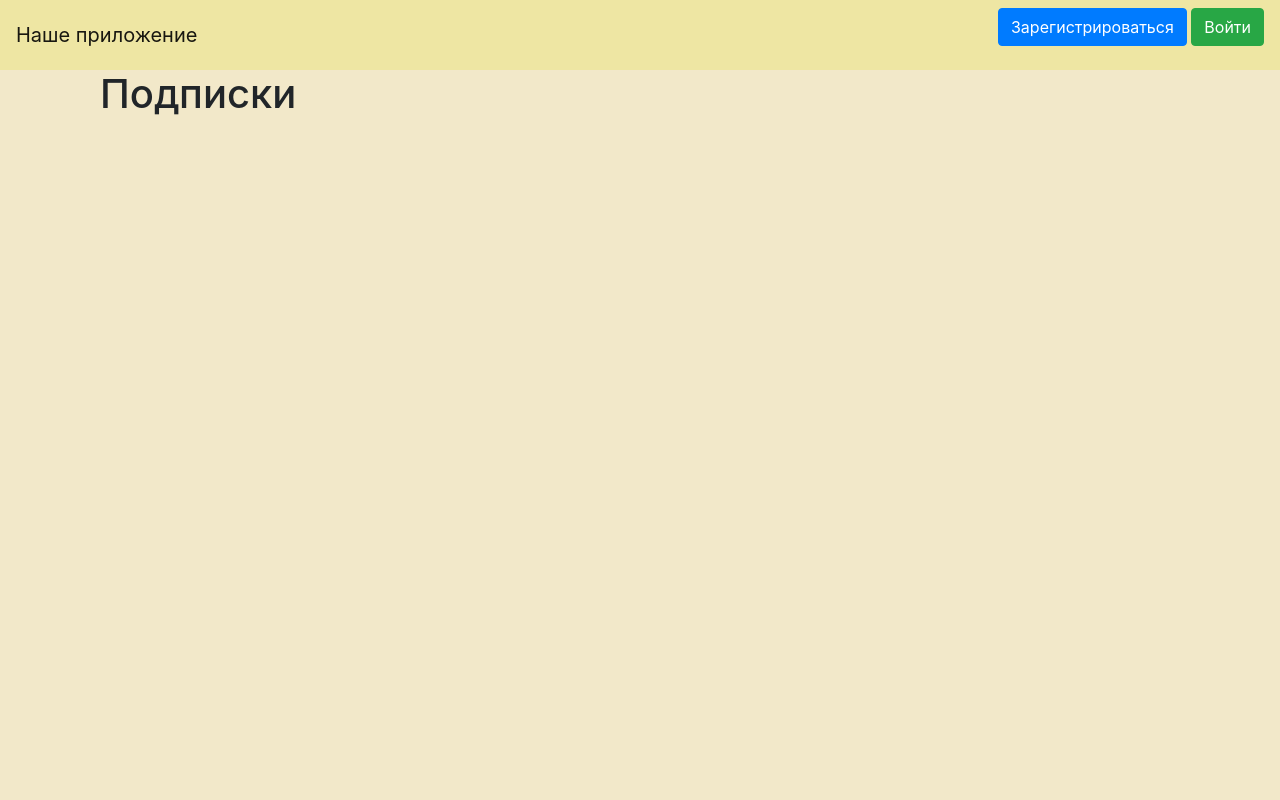
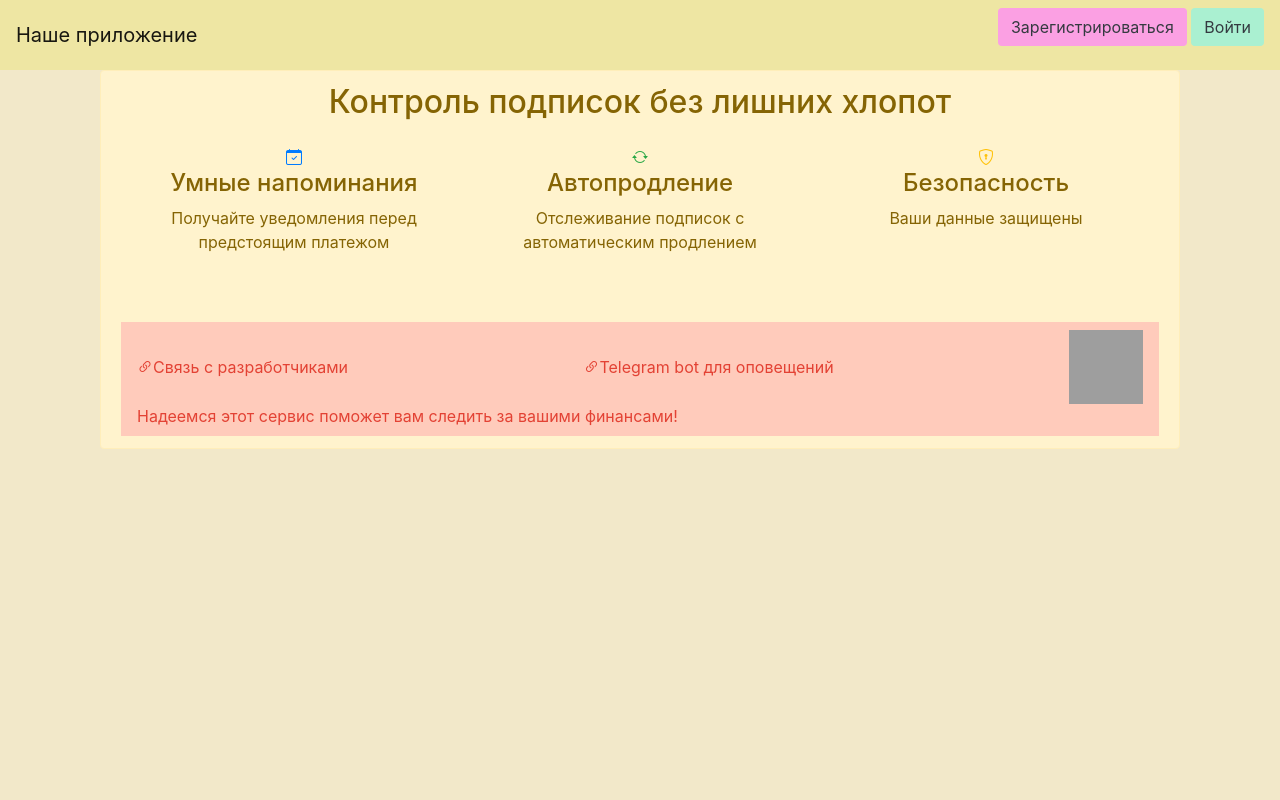
Before and after one commit to anikeevaar/myWEBproj, a Flask app: page / in a window 1280 px wide. Run offline with Flask 3, Linux system fonts and the light colour scheme; data comes from the database, SQL or seed files in the repository; both versions use the stored data as it was after the commit; some libraries are stand-ins or nearby versions; grey boxes are pictures that could not be loaded.

Commit message:
Design: description, qr-code, links

```diff
--- a/myWEBproj/templates/base.html
+++ b/myWEBproj/templates/base.html
@@ -10,8 +10,29 @@
     <!-- Bootstrap Icons -->
     <link rel="stylesheet" href="https://cdn.jsdelivr.net/npm/bootstrap-icons@1.10.0/font/bootstrap-icons.css">
     <title>{{title}}</title>
+    <style>
+        html, body {
+            height: 100%;
+            margin: 0;
+        }
+        body {
+            display: flex;
+            flex-direction: column;
+            background-color: #f2e8c9;
+        }
+        main {
+            flex: 1 0 auto;
+            padding-bottom: 20px;
+        }
+        .footer-nav {
+            flex-shrink: 0;
+            background-color: #ffcbbb;
+            width: 100%;
+        }
+        }
+    </style>
 </head>
-<body style="background-color: #f2e8c9;">
+<body>
 <header>
     <nav class="navbar navbar-light" style="background-color: #eee6a3">
         <a class="navbar-brand" href="#">Наше приложение</a>
@@ -19,8 +40,8 @@
             <a class="navbar-brand" href="/logout">{{ current_user.name }}</a>
         {% else %}
             <p>
-        <a class="btn btn-primary " href="/register">Зарегистрироваться</a>
-        <a class="btn btn-success" href="/login">Войти</a>
+                <a class="btn text-dark" style="background-color: #fba0e3" href="/register">Зарегистрироваться</a>
+                <a class="btn text-dark" style="background-color: #aaf0d1" href="/login">Войти</a>
             </p>
         {% endif %}
     </nav>
@@ -29,5 +50,17 @@
 <main role="main" class="container">
     {% block content %}{% endblock %}
 </main>
+<nav class="navbar navbar-light footer-nav">
+                <a class="big-link" style="color: #e34234" href="https://t.me/Arishkazaikamyshka">
+                    <i class="bi bi-link-45deg me-2"></i>Связь с разработчиками
+                </a>
+                <a class="big-link" href="https://t.me/subscriptions_rem_bot" style="color: #e34234;">
+                    <i class="bi bi-link-45deg me-2"></i>Telegram bot для оповещений
+                </a>
+                <a href="http://qrcoder.ru" target="_blank">
+                    <img src="http://qrcoder.ru/code/?https%3A%2F%2Ft.me%2Fsubscriptions_rem_bot&2&0" width="74" height="74" border="0" title="QR код">
+                </a>
+            <span class="footer-message" style="color: #e34234;">Надеемся этот сервис поможет вам следить за вашими финансами!</span>
+</nav>
 </body>
 </html>
--- a/myWEBproj/templates/index.html
+++ b/myWEBproj/templates/index.html
@@ -2,9 +2,36 @@
 
 {% block content %}
 <div class="container">
-    <h1>Подписки</h1>
+    {% if not current_user.is_authenticated %}
+    <div class="alert alert-warning" role="alert">
+  <main role="main" class="container">
+    <div class="service-description">
+        <h2 class="text-center mb-4">Контроль подписок без лишних хлопот</h2>
+        <div class="row">
+            <div class="col-md-4 text-center mb-3">
+                <i class="bi bi-calendar-check fs-1 text-primary"></i>
+                <h4>Умные напоминания</h4>
+                <p>Получайте уведомления перед предстоящим платежом</p>
+            </div>
+            <div class="col-md-4 text-center mb-3">
+                <div class="feature-icon text-success">
+                    <i class="bi bi-arrow-repeat"></i>
+                </div>
+                <h4>Автопродление</h4>
+                <p>Отслеживание подписок с автоматическим продлением</p>
+            </div>
+            <div class="col-md-4 text-center mb-3">
+                <i class="bi bi-shield-lock fs-1 text-warning"></i>
+                <h4>Безопасность</h4>
+                <p>Ваши данные защищены</p>
+            </div>
+        </div>
+    {% endif %}
+    {% if current_user.is_authenticated %}
+    <div class="alert alert-warning" role="alert">
+  <h1>Подписки</h1>
+    </div>
     <p></p>
-    {% if current_user.is_authenticated %}
         <a href="subscribes" class="btn btn-secondary text-dark" style="background-color: #d6ab81;"><i class="bi bi-plus-lg me-2"></i> Добавить подписку</a>
     {% endif %}
     <p></p>
@@ -18,7 +45,7 @@
                     <p class="card-title"><i class="bi bi-credit-card-fill"></i> Цена: {{item.price}} рубля</p>
                     <p class="card-text"><i class="bi bi-calendar-event"></i> Дата платежа: {{item.payment_date}} числа каждого месяца</p>
                     <div class="d-flex justify-content-between mb-3">
-                        <a href="{{item.link}}" class="btn btn-primary text-dark" style="background-color: #d2b48c;"><i class="bi bi-box-arrow-up-right me-2"></i> Перейти на сайт</a>
+                        <a href="{{item.link}}" class="btn text-dark" style="background-color: #d2b48c;"><i class="bi bi-box-arrow-up-right me-2"></i> Перейти на сайт</a>
                         <form action="/mark_paid/{{ item.id }}" method="post">
                             <button type="submit" class="btn" style="background-color: {% if item.is_paid %}#bdda57{% else %}#ff9966{% endif %};">
                                 {% if item.is_paid %}<i class="bi bi-check-circle-fill me-2"></i> Оплачено{% else %}<i class="bi bi-x-circle-fill"></i> Требуется оплата{% endif %}
@@ -28,10 +55,10 @@
 
                     {% if current_user.is_authenticated and current_user == item.user %}
                     <div class="d-flex justify-content-between mt-auto">
-                        <a href="/subscribes/{{ item.id }}" class="btn btn-primary text-dark" style="background-color: #ffbf52">
+                        <a href="/subscribes/{{ item.id }}" class="btn text-dark" style="background-color: #ffbf52">
                             <i class="bi bi-pencil-square me-2"></i>Изменить
                         </a>
-                        <a href="/subscribes_delete/{{ item.id }}" class="btn btn-primary text-dark" style="background-color: #ffa474">
+                        <a href="/subscribes_delete/{{ item.id }}" class="btn text-dark" style="background-color: #ffa474">
                             <i class="bi bi-trash me-2"></i>Удалить
                         </a>
                     </div>
--- a/myWEBproj/templates/login.html
+++ b/myWEBproj/templates/login.html
@@ -23,7 +23,7 @@
             {% endfor %}
         </p>
         <p>{{ form.remember_me() }} {{ form.remember_me.label }}</p>
-        <p>{{ form.submit(type="submit", class="btn btn-primary") }}</p>
+        <p>{{ form.submit(type="submit", class="btn text-dark", style="background-color: #99ffce") }}</p>
         <div>{{ message }}</div>
     </form>
 {% endblock %}
--- a/myWEBproj/templates/register.html
+++ b/myWEBproj/templates/register.html
@@ -58,7 +58,7 @@
             </p>
         {% endfor %}
     </p>
-    <p>{{ form.submit(type="submit", class="btn btn-primary") }}</p>
+    <p>{{ form.submit(type="submit", class="btn text-dark", style="background-color: #99ffce") }}</p>
     {{message}}
 </form>
 {% endblock %}
```
Also changed, not shown: myWEBproj/db/subscribes.db, myWEBproj/img/qr-code.jpg (added). Lines whose indentation alone changed are shown as unchanged.
